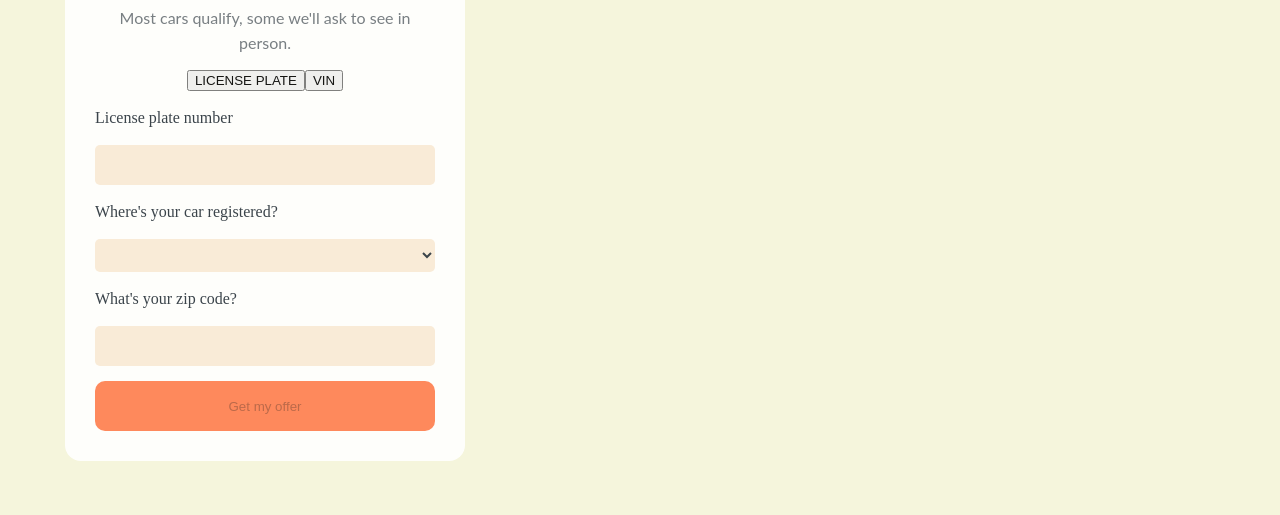
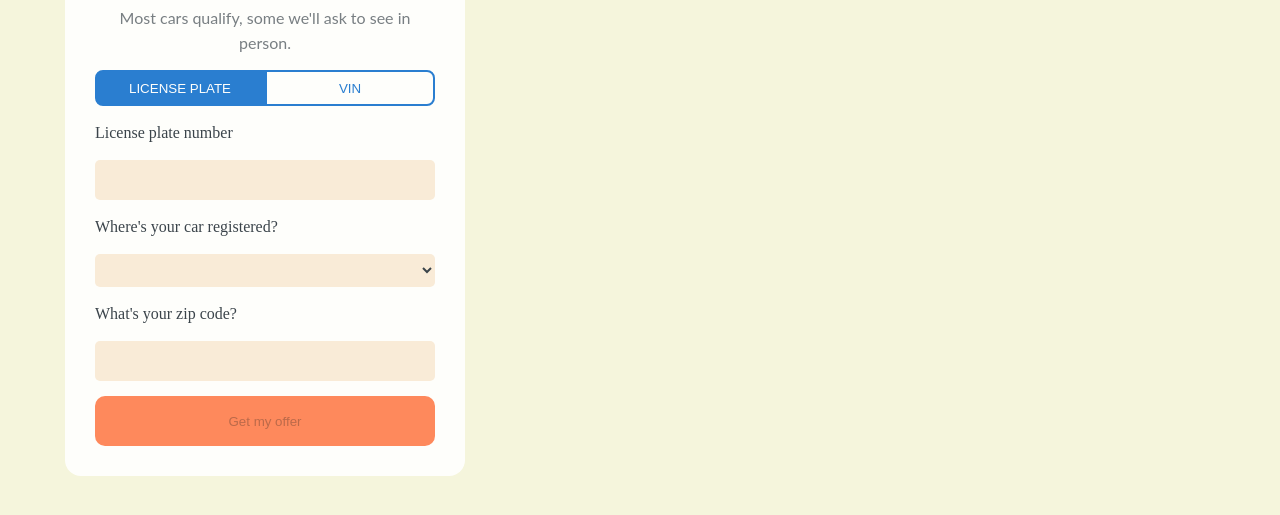
Before and after one commit to devsamuellgc/header-js, a plain HTML site: page index.html in a window 1280 px wide. Shown: the part 199-714 px from the top of the page. Drawn offline with nearby package versions, Linux system fonts and the light colour scheme.

Commit message:
Ajustes de css

```diff
--- a/assets/css/style.css
+++ b/assets/css/style.css
@@ -145,6 +145,34 @@
 
 .formulario .btns {
     display: flex;
+    width: 100%;
+    justify-content: center;
+    height: 36px;
+}
+
+.formulario .btns .btn:first-child {
+    border-radius: 8px 0 0 8px;
+}
+
+.formulario .btns .btn:last-child {
+    border-radius: 0 8px 8px 0;
+}
+
+.formulario .btns .btn {
+    background-color: #fff;
+    border: 2px solid #1773cf;
+    color: #1773cf;
+    cursor: pointer;
+    padding: 3px 0.5rem;
+    text-align: center;
+    width: auto;
+    flex: 1 1 0px;
+}
+
+.formulario .btns .selected {
+    background-color: #1773cf;
+    color: #fff;
+    cursor: default;
 }
 
 .formulario .label-form {
--- a/index.html
+++ b/index.html
@@ -48,8 +48,8 @@
                 <h2 class="title">Get a real offer in minutes</h2>
                 <p class="text">Most cars qualify, some we'll ask to see in person.</p>
                 <div class="btns">
-                    <button class="btn-one">LICENSE PLATE</button>
-                    <button class="btn-two">VIN</button>
+                    <button class="btn selected">LICENSE PLATE</button>
+                    <button class="btn">VIN</button>
                 </div>
                 <label class="label-form" for="license">License plate number</label>
                 <input class="input-form" name="license" id="license" type="text">
```
